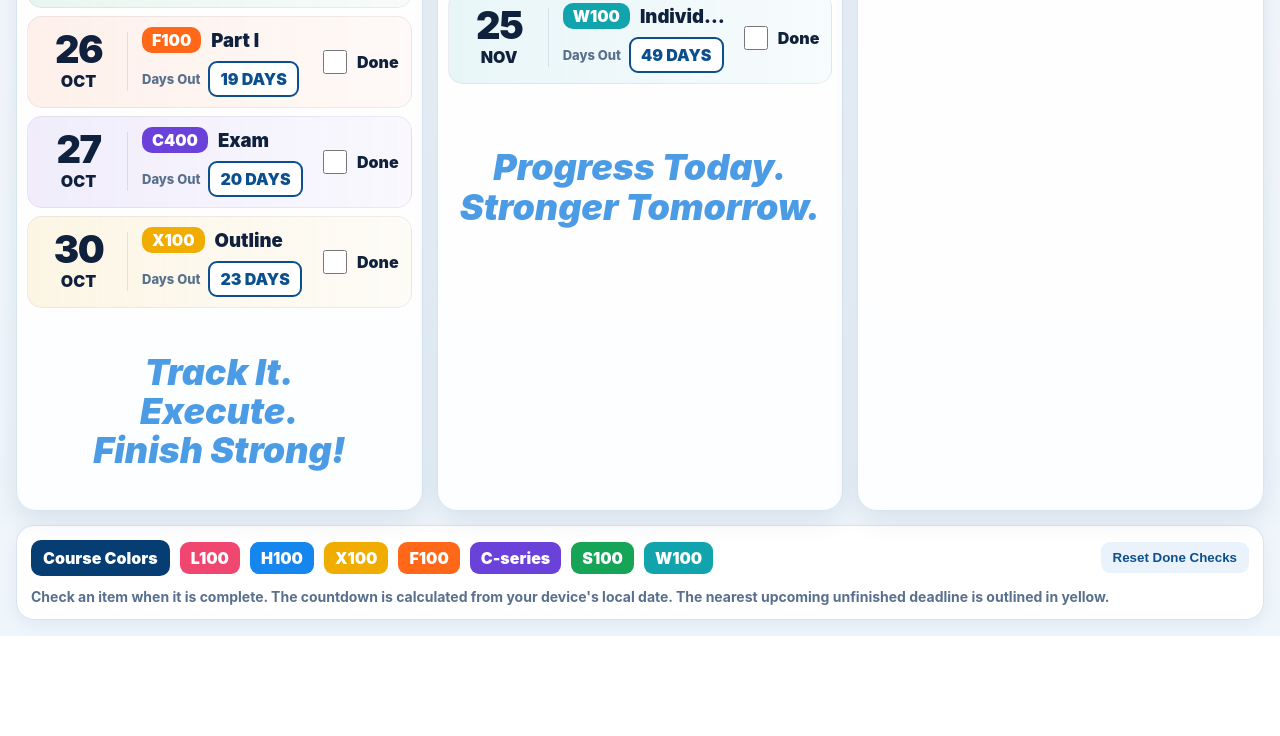
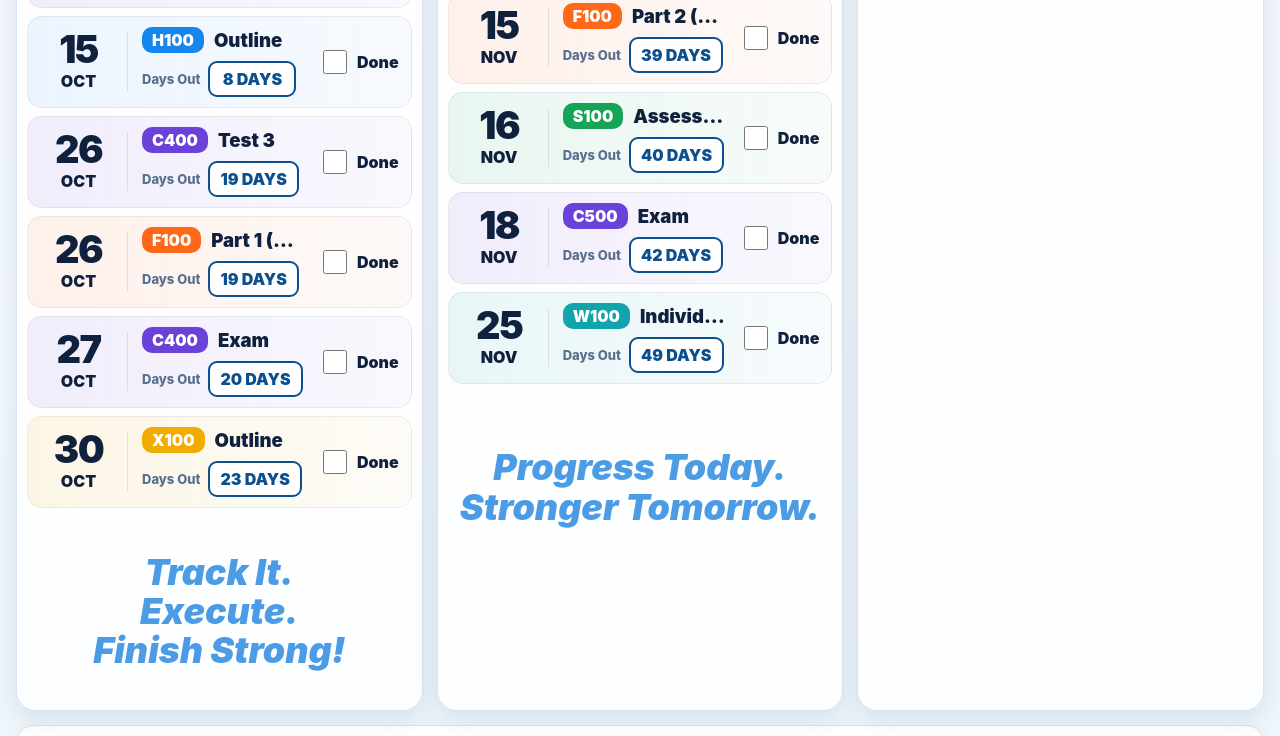
Before and after one commit to sg4b-cgsoc/ay27-deadlines, a plain HTML site: page index.html in a window 1280 px wide. Shown: the part 707-1443 px from the top of the page. Before the commit the page ends 1343 px from the top, so only its background shows below. Drawn offline with Linux system fonts and the light colour scheme.

Commit message:
Update AY27 deadlines and dim past events automatically

```diff
--- a/index.html
+++ b/index.html
@@ -70,6 +70,9 @@
     .days{min-width:88px;text-align:center;padding:6px 10px;border-radius:9px;font-weight:950;background:#fff;border:2px solid currentColor;color:var(--navy2)}
     .days.today{background:#fff3bf;color:#7a5600}
     .days.overdue{background:#ffe4e7;color:#a31f35}
+    /* Past dates automatically become muted, even if not checked as done. */
+    .card.past{background:#eef1f4;border-color:#d4d9df;color:#697788;filter:grayscale(1);opacity:.74}
+    .card.past .days.overdue{background:#e1e6eb;color:#596779}
     .done-wrap{display:flex;align-items:center;gap:7px;font-weight:900;white-space:nowrap}
     .done-wrap input{width:24px;height:24px;accent-color:var(--navy2);cursor:pointer}
     .L100{background:linear-gradient(90deg,rgba(239,71,111,.08),rgba(239,71,111,.03))}
@@ -141,22 +144,27 @@
         <span class="chip" style="background:var(--W100)">W100</span>
         <button id="reset">Reset Done Checks</button>
       </div>
-      <div class="instructions">Check an item when it is complete. The countdown is calculated from your device's local date. The nearest upcoming unfinished deadline is outlined in yellow.</div>
+      <div class="instructions">Check an item when it is complete. The countdown is calculated from your device's local date. Past dates are shaded gray. The nearest upcoming unfinished deadline is outlined in yellow.</div>
     </footer>
   </main>
 
   <script>
     const deadlines = [
       {date:"2026-10-05", course:"C300", group:"Cseries", title:"Exam II"},
-      {date:"2026-10-08", course:"L100", group:"L100", title:"Outline"},
+      {date:"2026-10-09", course:"L100", group:"L100", title:"Outline"},
+      {date:"2026-10-13", course:"C400", group:"Cseries", title:"Test 1"},
+      {date:"2026-10-15", course:"C400", group:"Cseries", title:"Test 2"},
       {date:"2026-10-15", course:"H100", group:"H100", title:"Outline"},
-      {date:"2026-10-23", course:"S100", group:"S100", title:"Quiz #2"},
-      {date:"2026-10-26", course:"F100", group:"F100", title:"Part I"},
+      {date:"2026-10-26", course:"C400", group:"Cseries", title:"Test 3"},
+      {date:"2026-10-26", course:"F100", group:"F100", title:"Part 1 (Essay)"},
       {date:"2026-10-27", course:"C400", group:"Cseries", title:"Exam"},
       {date:"2026-10-30", course:"X100", group:"X100", title:"Outline"},
+      {date:"2026-11-10", course:"F100T", group:"F100", title:"Comprehensive F100 Test"},
       {date:"2026-11-10", course:"L100", group:"L100", title:"Essay Due"},
+      {date:"2026-11-10", course:"S100", group:"S100", title:"Quiz #2"},
       {date:"2026-11-12", course:"H100", group:"H100", title:"Essay Due"},
-      {date:"2026-11-13", course:"F100", group:"F100", title:"Part II"},
+      {date:"2026-11-15", course:"F100", group:"F100", title:"Part 2 (Essay)"},
+      {date:"2026-11-16", course:"S100", group:"S100", title:"Assessment #3"},
       {date:"2026-11-18", course:"C500", group:"Cseries", title:"Exam"},
       {date:"2026-11-25", course:"W100", group:"W100", title:"Individual Staff Product"},
       {date:"2026-12-04", course:"X100", group:"X100", title:"Essay"},
@@ -170,7 +178,28 @@
     function localMidnight(d=new Date()){return new Date(d.getFullYear(),d.getMonth(),d.getDate())}
     function parseLocalDate(iso){const [y,m,d]=iso.split("-").map(Number);return new Date(y,m-1,d)}
     function daysBetween(a,b){return Math.round((localMidnight(b)-localMidnight(a))/86400000)}
-    function loadDone(){try{return JSON.parse(localStorage.getItem(storageKey)||"{}")}catch{return {}}}
+    function loadDone(){
+      try{
+        const done=JSON.parse(localStorage.getItem(storageKey)||"{}");
+        // Carry forward completion checks when a deadline date or label changes.
+        const legacyKeys={
+          "2026-10-08|L100|Outline":"2026-10-09|L100|Outline",
+          "2026-10-23|S100|Quiz #2":"2026-11-10|S100|Quiz #2",
+          "2026-10-26|F100|Part I":"2026-10-26|F100|Part 1 (Essay)",
+          "2026-11-13|F100|Part II":"2026-11-15|F100|Part 2 (Essay)"
+        };
+        let migrated=false;
+        for(const [oldKey,newKey] of Object.entries(legacyKeys)){
+          if(Object.prototype.hasOwnProperty.call(done,oldKey)){
+            if(done[oldKey])done[newKey]=true;
+            delete done[oldKey];
+            migrated=true;
+          }
+        }
+        if(migrated)saveDone(done);
+        return done;
+      }catch{return {}}
+    }
     function saveDone(done){localStorage.setItem(storageKey,JSON.stringify(done))}
     function dateKey(item){return item.date+"|"+item.course+"|"+item.title}
 
@@ -199,6 +228,7 @@
           const diff=daysBetween(today,d);
           const key=dateKey(item);
           const isDone=!!done[key];
+          const isPast=diff<0;
           let text,cls="";
           if(isDone){text="DONE"}
           else if(diff>1){text=diff+" DAYS"}
@@ -207,7 +237,7 @@
           else{text=Math.abs(diff)+" DAYS AGO";cls="overdue"}
 
           const card=document.createElement("article");
-          card.className=`card ${item.group} ${isDone?"done":""} ${key===nextKey?"next":""}`;
+          card.className=`card ${item.group} ${isDone?"done":""} ${isPast?"past":""} ${key===nextKey?"next":""}`;
           card.innerHTML=`
             <div class="datebox"><div class="day">${d.getDate()}</div><div class="mon">${shortMonth[m]}</div></div>
             <div class="task-main">
```
